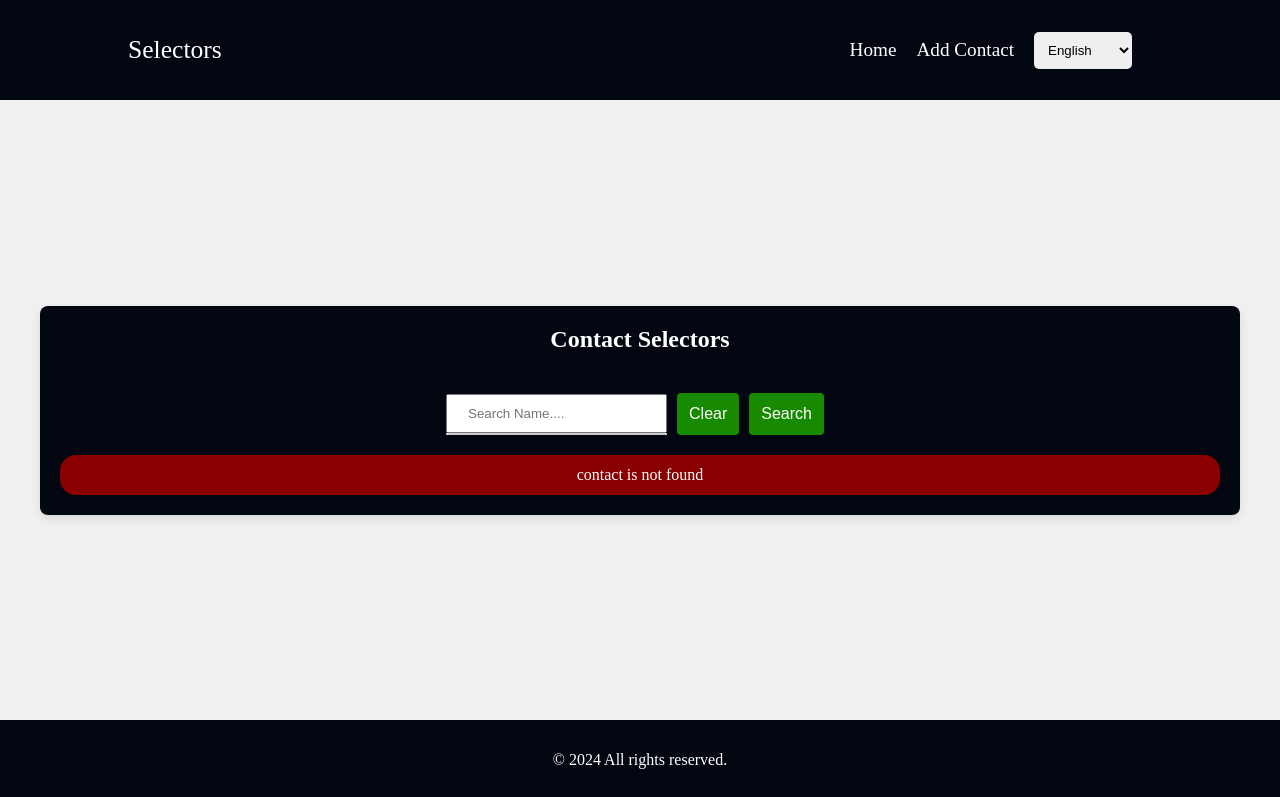
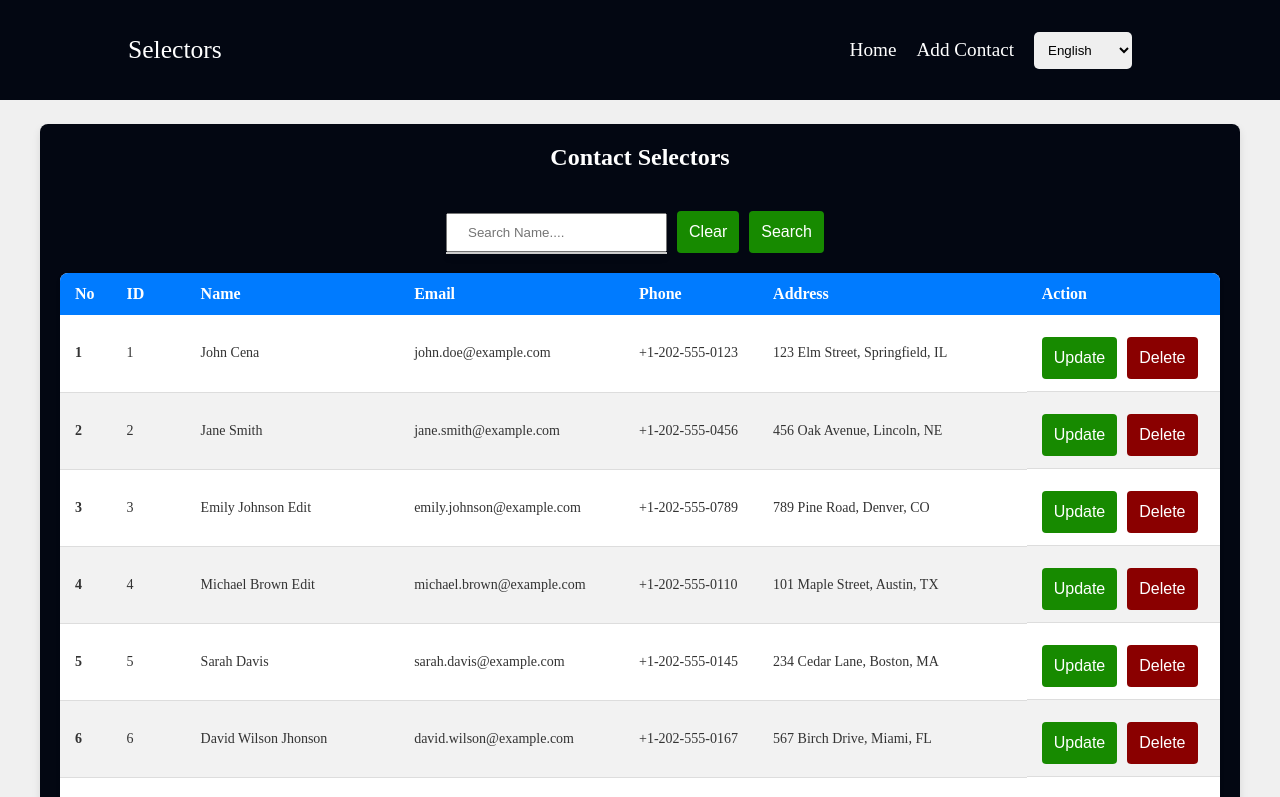
Before and after one commit to haddinz/my-training-app, a React (Vite) app: page / in a window 1280 px wide. Before the commit this address had no page. Shown: the top 797 px of the page. Built offline with nearby package versions, Linux system fonts and the light colour scheme; data requests are answered from the project's data file.

Commit message:
add lazy fuct

```diff
--- a/db.json
+++ b/db.json
@@ -76,6 +76,279 @@
       "email": "familiar@gmail.com",
       "phone": "0872629103",
       "address": "jln. argumoro neh tinceyi surogiri"
+    },
+    {
+      "id": "58e8a1",
+      "name": "John Doe",
+      "email": "john.doe@example.com",
+      "phone": "+1-202-555-0143",
+      "address": "123 Main Street, Springfield, IL"
+    },
+    {
+      "id": "58e8a2",
+      "name": "Jane Smith",
+      "email": "jane.smith@example.com",
+      "phone": "+1-202-555-0456",
+      "address": "456 Oak Avenue, Lincoln, NE"
+    },
+    {
+      "id": "58e8a3",
+      "name": "Michael Johnson",
+      "email": "michael.johnson@example.com",
+      "phone": "+1-202-555-0123",
+      "address": "789 Elm Street, Denver, CO"
+    },
+    {
+      "id": "58e8a4",
+      "name": "Emily Davis",
+      "email": "emily.davis@example.com",
+      "phone": "+1-202-555-0567",
+      "address": "101 Maple Drive, Dallas, TX"
+    },
+    {
+      "id": "58e8a5",
+      "name": "Daniel Brown",
+      "email": "daniel.brown@example.com",
+      "phone": "+1-202-555-0789",
+      "address": "202 Pine Lane, Austin, TX"
+    },
+    {
+      "id": "58e8a6",
+      "name": "Olivia Wilson",
+      "email": "olivia.wilson@example.com",
+      "phone": "+1-202-555-0345",
+      "address": "303 Cedar Court, San Francisco, CA"
+    },
+    {
+      "id": "58e8a7",
+      "name": "James Taylor",
+      "email": "james.taylor@example.com",
+      "phone": "+1-202-555-0987",
+      "address": "404 Birch Road, Seattle, WA"
+    },
+    {
+      "id": "58e8a8",
+      "name": "Sophia Martinez",
+      "email": "sophia.martinez@example.com",
+      "phone": "+1-202-555-0234",
+      "address": "505 Ash Street, Miami, FL"
+    },
+    {
+      "id": "58e8a9",
+      "name": "William Garcia",
+      "email": "william.garcia@example.com",
+      "phone": "+1-202-555-0678",
+      "address": "606 Oak Street, Orlando, FL"
+    },
+    {
+      "id": "58e8aa",
+      "name": "Isabella Anderson",
+      "email": "isabella.anderson@example.com",
+      "phone": "+1-202-555-0456",
+      "address": "707 Pine Avenue, Houston, TX"
+    },
+    {
+      "id": "58e8ab",
+      "name": "Mason Lee",
+      "email": "mason.lee@example.com",
+      "phone": "+1-202-555-0789",
+      "address": "808 Birch Street, Phoenix, AZ"
+    },
+    {
+      "id": "58e8ac",
+      "name": "Charlotte Harris",
+      "email": "charlotte.harris@example.com",
+      "phone": "+1-202-555-0890",
+      "address": "909 Cedar Avenue, San Diego, CA"
+    },
+    {
+      "id": "58e8ad",
+      "name": "Ethan Clark",
+      "email": "ethan.clark@example.com",
+      "phone": "+1-202-555-0123",
+      "address": "1010 Maple Court, San Jose, CA"
+    },
+    {
+      "id": "58e8ae",
+      "name": "Amelia Young",
+      "email": "amelia.young@example.com",
+      "phone": "+1-202-555-0345",
+      "address": "1111 Oak Lane, San Antonio, TX"
+    },
+    {
+      "id": "58e8af",
+      "name": "Alexander King",
+      "email": "alexander.king@example.com",
+      "phone": "+1-202-555-0567",
+      "address": "1212 Pine Road, Los Angeles, CA"
+    },
+    {
+      "id": "58e8b0",
+      "name": "Mia Wright",
+      "email": "mia.wright@example.com",
+      "phone": "+1-202-555-0678",
+      "address": "1313 Birch Avenue, New York, NY"
+    },
+    {
+      "id": "58e8b1",
+      "name": "Lucas Robinson",
+      "email": "lucas.robinson@example.com",
+      "phone": "+1-202-555-0789",
+      "address": "1414 Cedar Street, Chicago, IL"
+    },
+    {
+      "id": "58e8b2",
+      "name": "Ava Walker",
+      "email": "ava.walker@example.com",
+      "phone": "+1-202-555-0890",
+      "address": "1515 Maple Drive, Boston, MA"
+    },
+    {
+      "id": "58e8b3",
+      "name": "Henry Green",
+      "email": "henry.green@example.com",
+      "phone": "+1-202-555-0123",
+      "address": "1616 Oak Court, Washington, DC"
+    },
+    {
+      "id": "58e8b4",
+      "name": "Sophia Wright",
+      "email": "sophia.wright@example.com",
+      "phone": "+1-202-555-0234",
+      "address": "1717 Pine Lane, Atlanta, GA"
+    },
+    {
+      "id": "58e8b5",
+      "name": "Elijah Thompson",
+      "email": "elijah.thompson@example.com",
+      "phone": "+1-202-555-0345",
+      "address": "1818 Birch Road, Charlotte, NC"
+    },
+    {
+      "id": "58e8b6",
+      "name": "Isabella White",
+      "email": "isabella.white@example.com",
+      "phone": "+1-202-555-0456",
+      "address": "1919 Cedar Avenue, Columbus, OH"
+    },
+    {
+      "id": "58e8b7",
+      "name": "Noah Brown",
+      "email": "noah.brown@example.com",
+      "phone": "+1-202-555-0567",
+      "address": "2020 Maple Street, Indianapolis, IN"
+    },
+    {
+      "id": "58e8b8",
+      "name": "Emma Moore",
+      "email": "emma.moore@example.com",
+      "phone": "+1-202-555-0678",
+      "address": "2121 Oak Drive, Nashville, TN"
+    },
+    {
+      "id": "58e8b9",
+      "name": "Liam Taylor",
+      "email": "liam.taylor@example.com",
+      "phone": "+1-202-555-0789",
+      "address": "2222 Pine Court, Detroit, MI"
+    },
+    {
+      "id": "58e8ba",
+      "name": "Mason White",
+      "email": "mason.white@example.com",
+      "phone": "+1-202-555-0890",
+      "address": "2323 Birch Lane, Jacksonville, FL"
+    },
+    {
+      "id": "58e8bb",
+      "name": "Evelyn Hernandez",
+      "email": "evelyn.hernandez@example.com",
+      "phone": "+1-202-555-0123",
+      "address": "2424 Cedar Road, Milwaukee, WI"
+    },
+    {
+      "id": "58e8bc",
+      "name": "Oliver Harris",
+      "email": "oliver.harris@example.com",
+      "phone": "+1-202-555-0234",
+      "address": "2525 Maple Avenue, Memphis, TN"
+    },
+    {
+      "id": "58e8be",
+      "name": "Lily Martin",
+      "email": "lily.martin@example.com",
+      "phone": "+1-202-555-0456",
+      "address": "2727 Pine Drive, Baltimore, MD"
+    },
+    {
+      "id": "58e8bf",
+      "name": "Benjamin Hall",
+      "email": "benjamin.hall@example.com",
+      "phone": "+1-202-555-0567",
+      "address": "2828 Birch Court, Oklahoma City, OK"
+    },
+    {
+      "id": "58e8c0",
+      "name": "Aiden Allen",
+      "email": "aiden.allen@example.com",
+      "phone": "+1-202-555-0678",
+      "address": "2929 Cedar Lane, Las Vegas, NV"
+    },
+    {
+      "id": "58e8c1",
+      "name": "Chloe Young",
+      "email": "chloe.young@example.com",
+      "phone": "+1-202-555-0789",
+      "address": "3030 Maple Road, Albuquerque, NM"
+    },
+    {
+      "id": "58e8c2",
+      "name": "William Scott",
+      "email": "william.scott@example.com",
+      "phone": "+1-202-555-0890",
+      "address": "3131 Oak Avenue, Tucson, AZ"
+    },
+    {
+      "id": "58e8c3",
+      "name": "Grace Anderson",
+      "email": "grace.anderson@example.com",
+      "phone": "+1-202-555-0123",
+      "address": "3232 Pine Street, Fresno, CA"
+    },
+    {
+      "id": "58e8c4",
+      "name": "James Thompson",
+      "email": "james.thompson@example.com",
+      "phone": "+1-202-555-0234",
+      "address": "3333 Birch Drive, Sacramento, CA"
+    },
+    {
+      "id": "58e8c5",
+      "name": "Sophie Lee",
+      "email": "sophie.lee@example.com",
+      "phone": "+1-202-555-0345",
+      "address": "3434 Cedar Court, Kansas City, MO"
+    },
+    {
+      "id": "58e8c6",
+      "name": "Daniel Wilson",
+      "email": "daniel.wilson@example.com",
+      "phone": "+1-202-555-0456",
+      "address": "3535 Maple Lane, Virginia Beach, VA"
+    },
+    {
+      "id": "58e8c7",
+      "name": "Olivia Martinez",
+      "email": "olivia.martinez@example.com",
+      "phone": "+1-202-555-0567",
+      "address": "3636 Oak Road, Raleigh, NC"
+    },
+    {
+      "id": "58e8c8",
+      "name": "Lucas Taylor",
+      "email": "lucas.taylor@example.com",
+      "phone": "+1-202-555-0678",
+      "address": "3737 Pine Avenue, Omaha, NE"
     }
   ]
 }
--- a/src/page/contact/Contacts.tsx
+++ b/src/page/contact/Contacts.tsx
@@ -1,11 +1,23 @@
+/* eslint-disable @typescript-eslint/no-explicit-any */
 import "../../styles/contact/Contact.style.scss";
 import { useNavigate } from "react-router-dom";
-import { AutoInput, Button } from "../../components";
-import Layout from "../../components/Layout";
-import { useMemo, useState, lazy, useEffect } from "react";
+import {
+  // AutoInput,
+  Button,
+} from "../../components";
+// import Layout from "../../components/Layout";
+import { useMemo, useState, lazy, useEffect, Suspense } from "react";
 import { Contact } from "../../types/contactType";
 import { DeleteContactHooks, GetContactHooks } from "../../hooks/contactHooks";
 import { useTranslation } from "react-i18next";
+
+import { ComponentType } from 'react';
+
+type Delay<T = ComponentType<any>> = Promise<{ default: T }>;
+
+
+const AutoInput = lazy(() => import("../../components/AutoInput"));
+const Layout = lazy(() => delayForDemo(import("../../components/Layout")));
 
 function Contacts() {
   const tableHeadKeys = [
@@ -27,9 +39,9 @@ function Contacts() {
 
   const [contactFilter, setContactFilter] = useState<Contact[]>(contacts);
 
-  // useEffect(() => {
-  //   setContactFilter(contacts)
-  // }, [contacts])
+  useEffect(() => {
+    setContactFilter(contacts);
+  }, [contacts]);
 
   const clickHandler = (value: string) => {
     setContactFilter(
@@ -39,13 +51,12 @@ function Contacts() {
     );
   };
 
-  console.log("contact:", contacts)
-
   const deleteHandler = (id: string) => {
     deleteData(id);
   };
 
   return (
+    <Suspense fallback={<div>Loading....</div>}>
       <Layout>
         <div>
           {isLoading || contacts.length === 0 ? (
@@ -111,7 +122,12 @@ function Contacts() {
           )}
         </div>
       </Layout>
+    </Suspense>
   );
 }
 
+const delayForDemo = (promise: Delay) => new Promise((resolve) => {
+  setTimeout(resolve, 2000);
+}).then(() => promise);
+
 export default Contacts;
```
Lines whose indentation alone changed are shown as unchanged.
